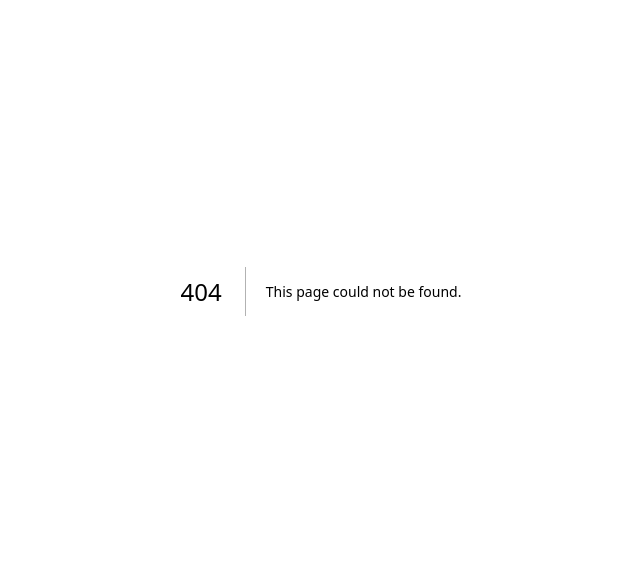
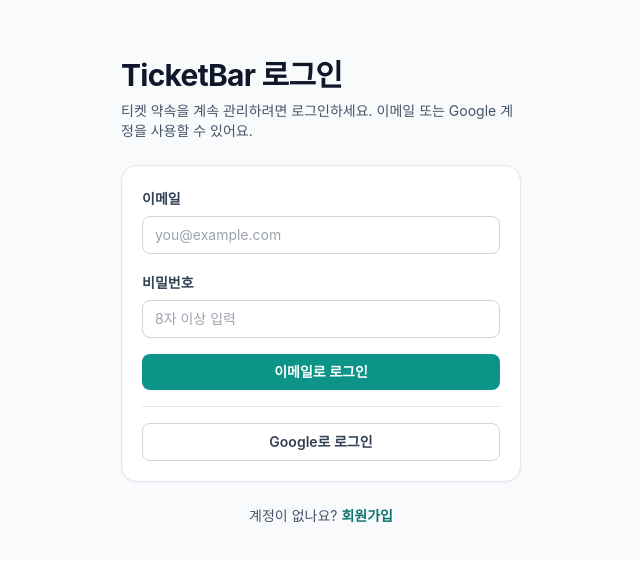
Before and after one commit to kimwoongjin/ticket-bar, a Next.js app: page /login in a window 1280 px wide. Before the commit this address had no page. Shown: the part 109-670 px from the top of the page, without its empty margins (319-959 px from the left). Built offline with nearby package versions, Linux system fonts and the light colour scheme.

Commit message:
로그인 페이지 UI 구현
와이어프레임 톤을 반영해 이메일/Google 로그인 UI와 에러/로딩 처리 흐름을 연결했다.

```diff
--- /dev/null
+++ b/src/app/login/page.tsx
@@ -0,0 +1,170 @@
+'use client';
+
+import Link from 'next/link';
+import { useRouter } from 'next/navigation';
+import { useState } from 'react';
+
+const isValidEmail = (value: string): boolean => {
+  return /^[^\s@]+@[^\s@]+\.[^\s@]+$/.test(value);
+};
+
+const LoginPage = () => {
+  const router = useRouter();
+
+  const [email, setEmail] = useState('');
+  const [password, setPassword] = useState('');
+  const [errorMessage, setErrorMessage] = useState<string | null>(null);
+  const [isEmailSubmitting, setIsEmailSubmitting] = useState(false);
+  const [isGoogleSubmitting, setIsGoogleSubmitting] = useState(false);
+
+  const handleEmailLogin = async (event: React.FormEvent<HTMLFormElement>) => {
+    event.preventDefault();
+    setErrorMessage(null);
+
+    const trimmedEmail = email.trim();
+
+    if (!isValidEmail(trimmedEmail)) {
+      setErrorMessage('이메일 형식을 확인해주세요.');
+      return;
+    }
+
+    if (!password || password.length < 8) {
+      setErrorMessage('비밀번호는 8자 이상 입력해주세요.');
+      return;
+    }
+
+    setIsEmailSubmitting(true);
+
+    try {
+      const response = await fetch('/api/auth/sign-in', {
+        method: 'POST',
+        headers: {
+          'Content-Type': 'application/json',
+        },
+        body: JSON.stringify({
+          email: trimmedEmail,
+          password,
+        }),
+      });
+
+      const result = (await response.json()) as { error?: string };
+
+      if (!response.ok) {
+        setErrorMessage(result.error ?? '로그인에 실패했습니다.');
+        return;
+      }
+
+      router.push('/');
+      router.refresh();
+    } catch {
+      setErrorMessage('네트워크 오류가 발생했습니다. 잠시 후 다시 시도해주세요.');
+    } finally {
+      setIsEmailSubmitting(false);
+    }
+  };
+
+  const handleGoogleLogin = async () => {
+    setErrorMessage(null);
+    setIsGoogleSubmitting(true);
+
+    try {
+      const response = await fetch('/api/auth/google', {
+        method: 'POST',
+        headers: {
+          'Content-Type': 'application/json',
+        },
+        body: JSON.stringify({
+          next: '/',
+        }),
+      });
+
+      const result = (await response.json()) as { error?: string; url?: string };
+
+      if (!response.ok || !result.url) {
+        setErrorMessage(result.error ?? 'Google 로그인 시작에 실패했습니다.');
+        return;
+      }
+
+      window.location.href = result.url;
+    } catch {
+      setErrorMessage('네트워크 오류가 발생했습니다. 잠시 후 다시 시도해주세요.');
+    } finally {
+      setIsGoogleSubmitting(false);
+    }
+  };
+
+  return (
+    <main className="mx-auto flex min-h-screen w-full max-w-md flex-col justify-center gap-6 px-6 py-10">
+      <section className="space-y-2">
+        <h1 className="text-3xl font-bold tracking-tight text-slate-900">TicketBar 로그인</h1>
+        <p className="text-sm text-slate-600">
+          티켓 약속을 계속 관리하려면 로그인하세요. 이메일 또는 Google 계정을 사용할 수 있어요.
+        </p>
+      </section>
+
+      <section className="rounded-2xl border border-slate-200 bg-white p-5 shadow-sm">
+        <form onSubmit={handleEmailLogin} className="space-y-4">
+          <div className="space-y-1.5">
+            <label htmlFor="email" className="text-sm font-semibold text-slate-700">
+              이메일
+            </label>
+            <input
+              id="email"
+              type="email"
+              value={email}
+              onChange={(event) => setEmail(event.target.value)}
+              placeholder="you@example.com"
+              autoComplete="email"
+              className="w-full rounded-lg border border-slate-300 px-3 py-2 text-sm outline-none ring-teal-500 transition focus:border-teal-400 focus:ring-2"
+            />
+          </div>
+
+          <div className="space-y-1.5">
+            <label htmlFor="password" className="text-sm font-semibold text-slate-700">
+              비밀번호
+            </label>
+            <input
+              id="password"
+              type="password"
+              value={password}
+              onChange={(event) => setPassword(event.target.value)}
+              placeholder="8자 이상 입력"
+              autoComplete="current-password"
+              className="w-full rounded-lg border border-slate-300 px-3 py-2 text-sm outline-none ring-teal-500 transition focus:border-teal-400 focus:ring-2"
+            />
+          </div>
+
+          {errorMessage && <p className="text-sm font-medium text-rose-600">{errorMessage}</p>}
+
+          <button
+            type="submit"
+            disabled={isEmailSubmitting || isGoogleSubmitting}
+            className="w-full rounded-lg bg-teal-600 px-4 py-2 text-sm font-semibold text-white transition hover:bg-teal-700 disabled:cursor-not-allowed disabled:bg-slate-400"
+          >
+            {isEmailSubmitting ? '로그인 중...' : '이메일로 로그인'}
+          </button>
+        </form>
+
+        <div className="my-4 h-px w-full bg-slate-200" />
+
+        <button
+          type="button"
+          onClick={handleGoogleLogin}
+          disabled={isEmailSubmitting || isGoogleSubmitting}
+          className="w-full rounded-lg border border-slate-300 bg-white px-4 py-2 text-sm font-semibold text-slate-700 transition hover:bg-slate-50 disabled:cursor-not-allowed disabled:bg-slate-100"
+        >
+          {isGoogleSubmitting ? 'Google 로그인 준비 중...' : 'Google로 로그인'}
+        </button>
+      </section>
+
+      <p className="text-center text-sm text-slate-600">
+        계정이 없나요?{' '}
+        <Link href="/signup" className="font-semibold text-teal-700 hover:text-teal-800">
+          회원가입
+        </Link>
+      </p>
+    </main>
+  );
+};
+
+export default LoginPage;
```
